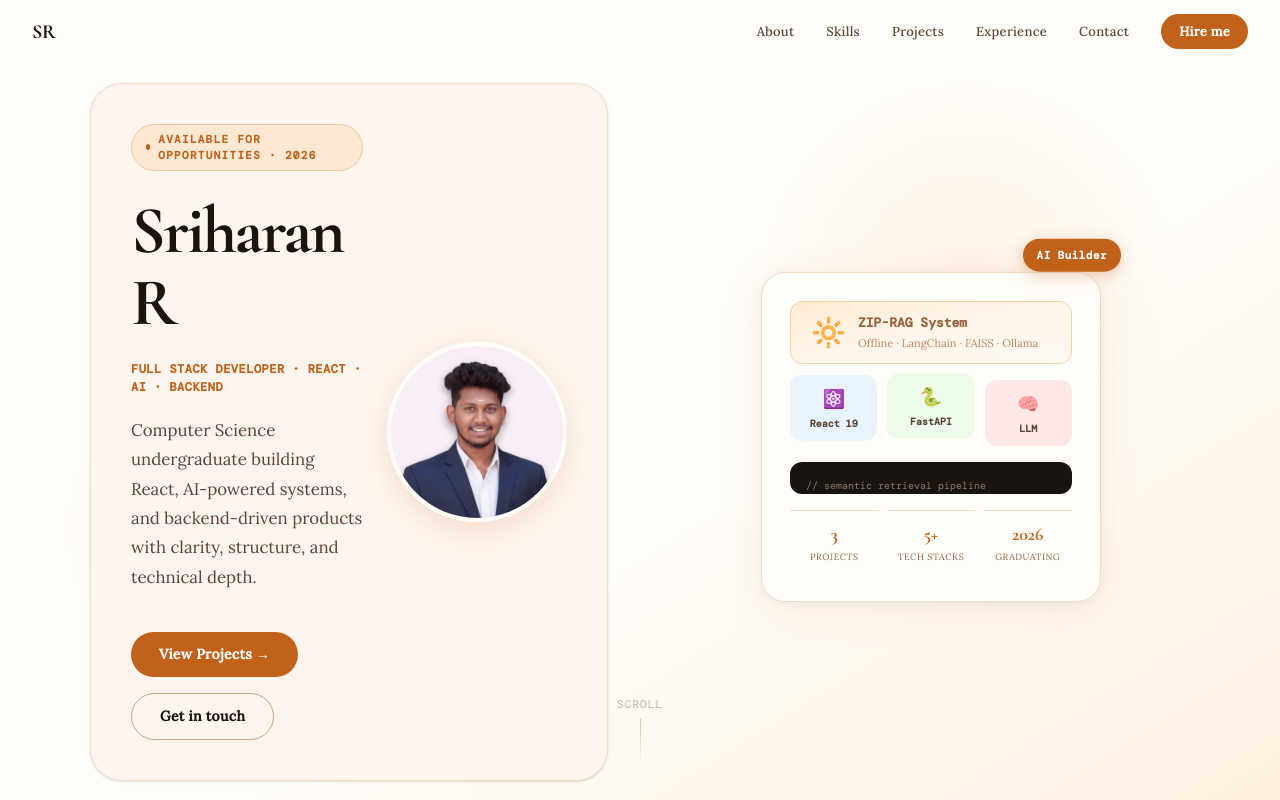
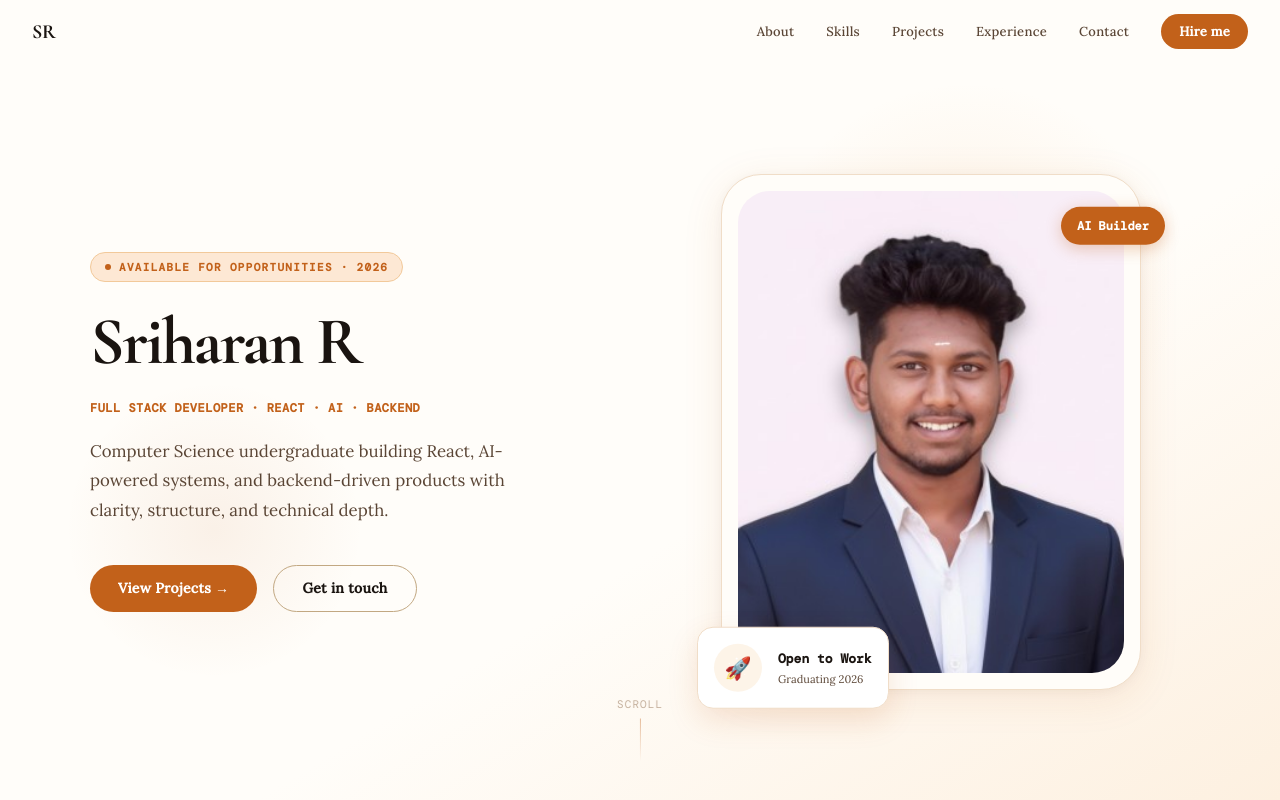
Before and after one commit to sriharan1929/Portfolio, a React app: page / in a window 1280 px wide. Shown: the top 800 px of the page. Built offline with nearby package versions, Linux system fonts and the light colour scheme; the HTML template or start-up script is replaced by a standard one.

Commit message:
feat: replace desk illustration with profile picture card

```diff
--- a/src/components/sections/Hero.tsx
+++ b/src/components/sections/Hero.tsx
@@ -1,7 +1,6 @@
 import { useState, useEffect } from "react";
 import { SectionLabel } from "../ui/SectionLabel";
-import { DeskIllustration } from "./DeskIllustration";
-import profileImg from "../../assets/Profile.jpg";
+import profilePic from "../../assets/Profile.jpg";
 
 export const Hero = () => {
   const [mounted, setMounted] = useState(false);
@@ -17,9 +16,9 @@ export const Hero = () => {
       <div className="absolute bottom-[15%] left-[5%] w-[300px] h-[300px] rounded-full bg-[radial-gradient(circle,rgba(194,97,26,0.08)_0%,transparent_70%)] pointer-events-none" />
 
       <div className="max-w-[1100px] mx-auto w-full flex flex-col lg:grid lg:grid-cols-2 gap-12 lg:gap-16 items-center pt-24 lg:pt-16 pb-16 lg:pb-0">
-        {/* Left – Highlight Panel */}
-        <div className={`relative bg-[#fdf5ed] border border-[#f0ddc8] rounded-[32px] p-8 lg:p-10 transition-all duration-700 ease-in-out delay-100 flex flex-col-reverse md:flex-row items-center justify-between shadow-sm ${mounted ? "opacity-100 translate-y-0" : "opacity-0 translate-y-5"}`}>
-          <div className="max-w-[460px] relative z-10 mt-8 md:mt-0">
+        {/* Left – Text */}
+        <div>
+          <div className={`transition-all duration-700 ease-in-out delay-100 ${mounted ? "opacity-100 translate-y-0" : "opacity-0 translate-y-5"}`}>
             <div className="inline-flex items-center gap-2 px-3.5 py-1.5 rounded-full bg-accent-light border border-accent-border mb-6">
               <span className="w-1.5 h-1.5 rounded-full bg-accent" />
               <SectionLabel>Available for opportunities · 2026</SectionLabel>
@@ -33,7 +32,7 @@ export const Hero = () => {
               Full Stack Developer · React · AI · Backend
             </p>
 
-            <p className="text-[1.05rem] leading-[1.75] text-text-muted mb-10 font-lora">
+            <p className="text-[1.05rem] leading-[1.75] text-text-muted max-w-[460px] mb-10 font-lora">
               Computer Science undergraduate building React, AI-powered systems,
               and backend-driven products with clarity, structure, and technical depth.
             </p>
@@ -57,19 +56,38 @@ export const Hero = () => {
               </a>
             </div>
           </div>
-
-          <div className="shrink-0 relative z-10 md:ml-6">
-            <img
-              src={profileImg}
-              alt="Sriharan R"
-              className="w-[140px] h-[140px] md:w-[160px] md:h-[160px] lg:w-[180px] lg:h-[180px] rounded-full object-cover shadow-[0_8px_30px_rgba(194,97,26,0.15)] border-4 border-[#fffdf9]"
-            />
-          </div>
         </div>
 
-        {/* Right – Desk composition */}
+        {/* Right – Profile Picture Card */}
         <div className={`flex justify-center transition-all duration-800 ease-in-out delay-300 ${mounted ? "opacity-100 translate-x-0" : "opacity-0 translate-x-7"}`}>
-          <DeskIllustration />
+          <div className="relative w-full max-w-[420px]">
+            {/* Main Image Card */}
+            <div className="bg-bg-warm p-4 rounded-[2.5rem] border border-[#f0ddc8] shadow-[0_8px_40px_rgba(194,97,26,0.1),0_2px_12px_rgba(0,0,0,0.04)] transform transition-transform duration-500 hover:-translate-y-2">
+              <div className="w-full aspect-[4/5] rounded-[2rem] overflow-hidden bg-[#e8dcc8]">
+                <img
+                  src={profilePic}
+                  alt="Sriharan R"
+                  className="w-full h-full object-cover object-center"
+                />
+              </div>
+            </div>
+
+            {/* Floating Details Card */}
+            <div className="absolute -bottom-6 -left-2 md:-left-6 bg-white p-4 rounded-2xl border border-[#f0ddc8] shadow-[0_12px_30px_rgba(194,97,26,0.15)] flex items-center gap-4 animate-float">
+              <div className="w-12 h-12 rounded-full bg-[#fdf4e8] flex items-center justify-center text-[22px]">
+                🚀
+              </div>
+              <div>
+                <div className="text-[13px] font-bold text-text-dark font-dm-mono mb-0.5">Open to Work</div>
+                <div className="text-[11px] text-text-muted">Graduating 2026</div>
+              </div>
+            </div>
+
+            {/* Floating Badge Right */}
+            <div className="absolute top-10 -right-2 md:-right-6 px-4 py-2.5 bg-accent text-white rounded-full text-[12px] font-semibold font-dm-mono shadow-[0_4px_16px_rgba(194,97,26,0.3)] animate-[float_4s_ease-in-out_infinite_reverse]">
+              AI Builder
+            </div>
+          </div>
         </div>
       </div>
 
```
